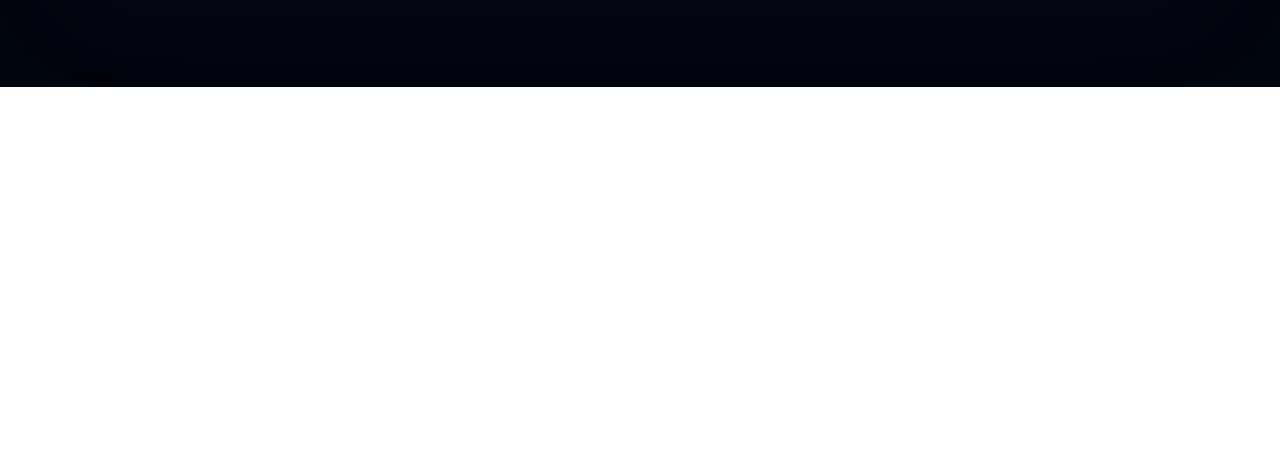
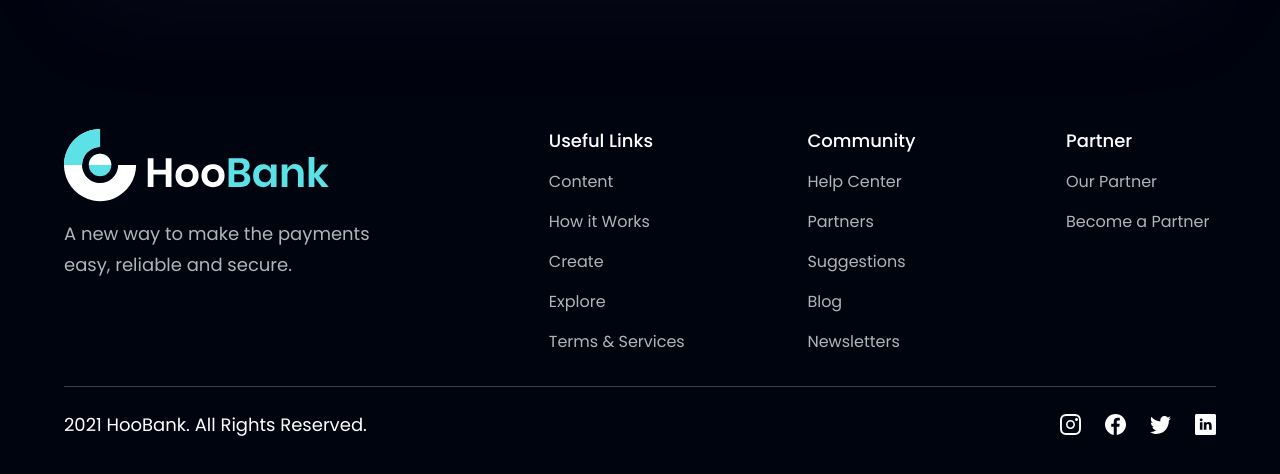
Before and after one commit to lem0n4id/modern-bank-app, a React (Vite) app: page / in a window 1280 px wide. Shown: the part 4315-4789 px from the top of the page. Before the commit the page ends 4402 px from the top, so only its background shows below. Built offline with nearby package versions, Linux system fonts and the light colour scheme; the HTML template or start-up script is replaced by a standard one.

Commit message:
feat: Footer Component

```diff
--- a/src/Components/Footer.jsx
+++ b/src/Components/Footer.jsx
@@ -1,8 +1,48 @@
-import React from 'react'
+import styles, { layout } from "../style";
+import { logo } from "../assets";
+import { footerLinks, socialMedia } from "../constants";
 
 const Footer = () => {
   return (
-    <div>Footer</div>
+    <section className={`${styles.flexCenter} ${styles.paddingY} flex-col`}>
+      <div className={`${styles.flexStart} md:flex-row flex-col mb-8 w-full`}>
+        <div className="flex-1 flex flex-col justify-start mr-10">
+          <img src={logo} alt="hoobank" className="w-[266px] h-[76px] object-contain" />
+          <p className={`${styles.paragraph} mt-4 max-w-[310px]`}>A new way to make the payments easy, reliable and secure.</p>
+        </div>
+
+        <div className="flex-[1.5] w-full flex flex-row justify-between flex-wrap md:mt-0 mt-10">
+          {footerLinks.map((footerLink) => (
+            <div key={footerLink.key} className="flex flex-col ss:my-0 my-4 min-w-[150px]">
+              <h4 className="font-poppins font-medium text-[18px] leading-[27px] text-white">
+                {footerLink.title}
+              </h4>
+              <ul className="list-none mt-4">
+                {footerLink.links.map((Link, index) => (
+                  <li key={Link.name} className={`font-poppins font-normal text-[16px] leading-[24px] text-dimWhite hover:text-secondary cursor-pointer ${index !== footerLink.links.length - 1 ? 'mb-4' : 'mb-0'}`}>
+                    {Link.name}
+                  </li>
+                ))}
+              </ul>
+
+            </div>
+          ))}
+        </div>
+      </div>
+
+      <div className="w-full flex justify-between items-center md:flex-row flex-col pt-6 border-t-[1px] border-t-[#3f3e45]">
+        <p className="font-poppins font-normal text-center text-[18px] leading-[27px] text-white">
+        2021 HooBank. All Rights Reserved.
+        </p>
+
+        <div className="flex flex-row md:mt-0 mt-6">
+            {socialMedia.map((social, index) => (
+              <img key={social.id} src={social.icon} alt={social.id} className={`w-[21px] h-[21px] object-contain cursor-pointer ${index !== socialMedia.length - 1 ? 'mr-6' : 'mr-0'}`} />
+            ))}
+        </div>
+      </div>
+
+    </section>
   )
 }
 
```
